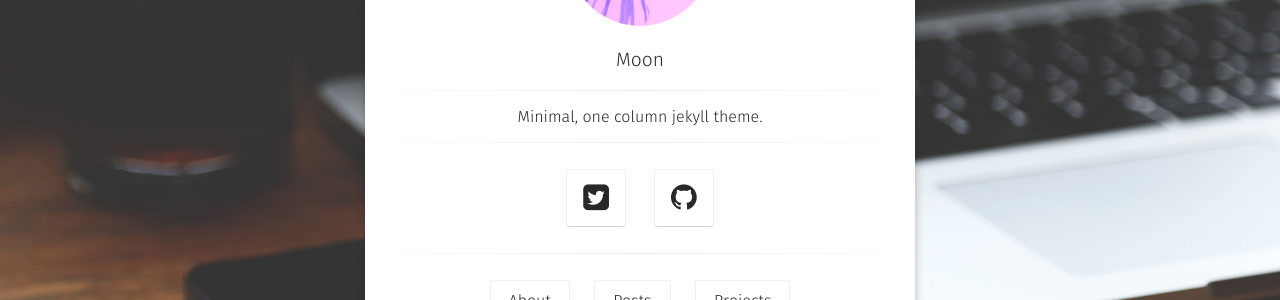
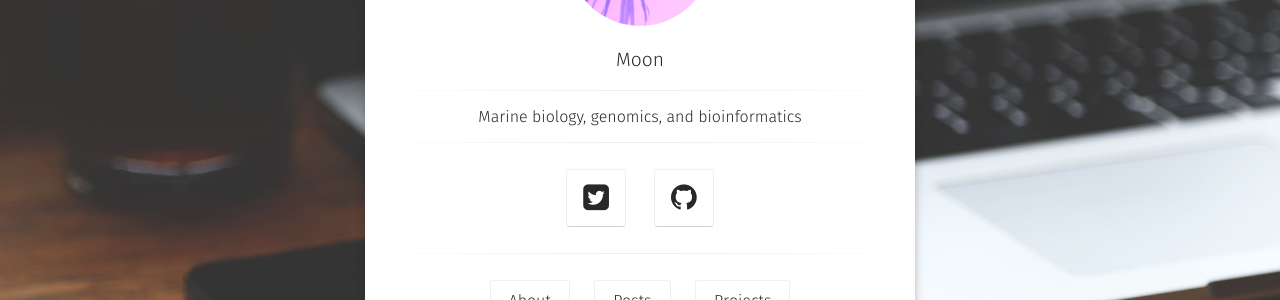
Before and after one commit to hollybik/hollybik.github.io, a Jekyll site: the page built from index.md, in a window 1280 px wide. Shown: the part 350-650 px from the top of the page. Built offline with Jekyll 4.4.1, drawn with Linux system fonts in a browser that asks for light colours; some web fonts are replaced; our own code applies the rules of GitHub Pages for plain Markdown files; comment, search, counter and statistics services are not loaded.

Commit message:
Update _config.yml

```diff
--- a/_config.yml
+++ b/_config.yml
@@ -1,7 +1,7 @@
 # Site
 title:              Moon
-bio:                'Minimal, one column jekyll theme.'
-description:        "Moon is a minimal, one column jekyll theme for your blog."
+bio:                'Marine biology, genomics, and bioinformatics'
+description:        "My thoughts on marine biology, genomics, and bioinformatics"
 reading_time:       true
 words_per_minute:   200
 logo:               'assets/img/nem-logo.png'
```
